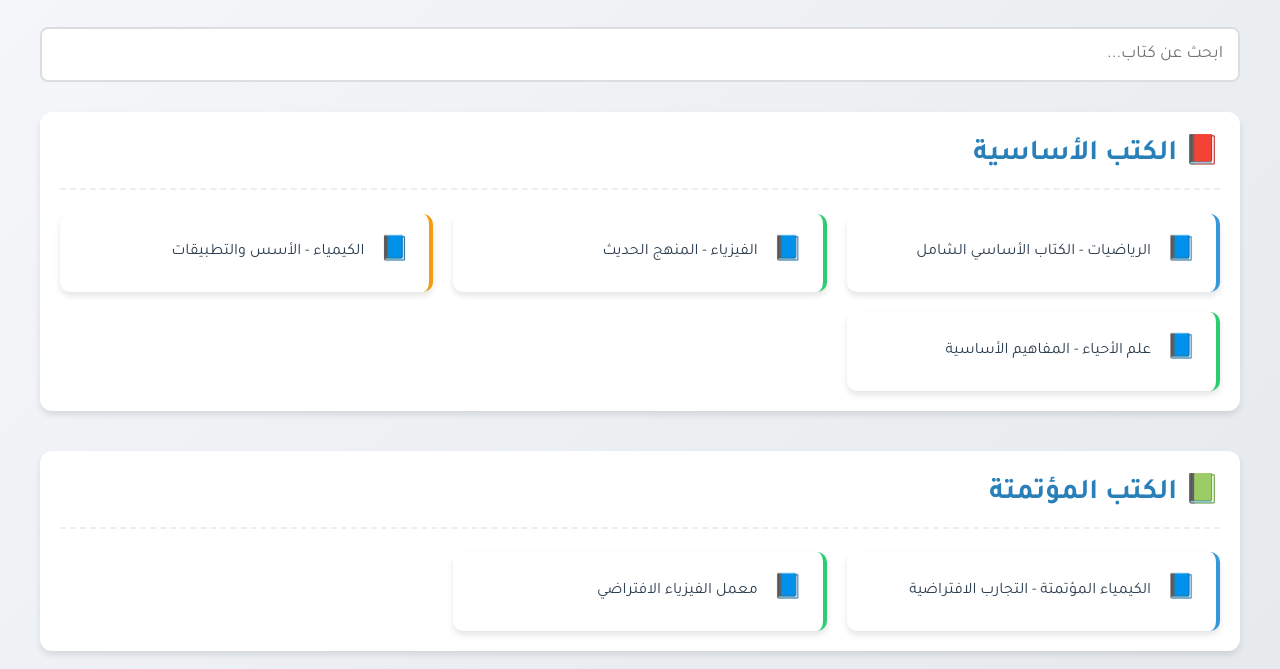
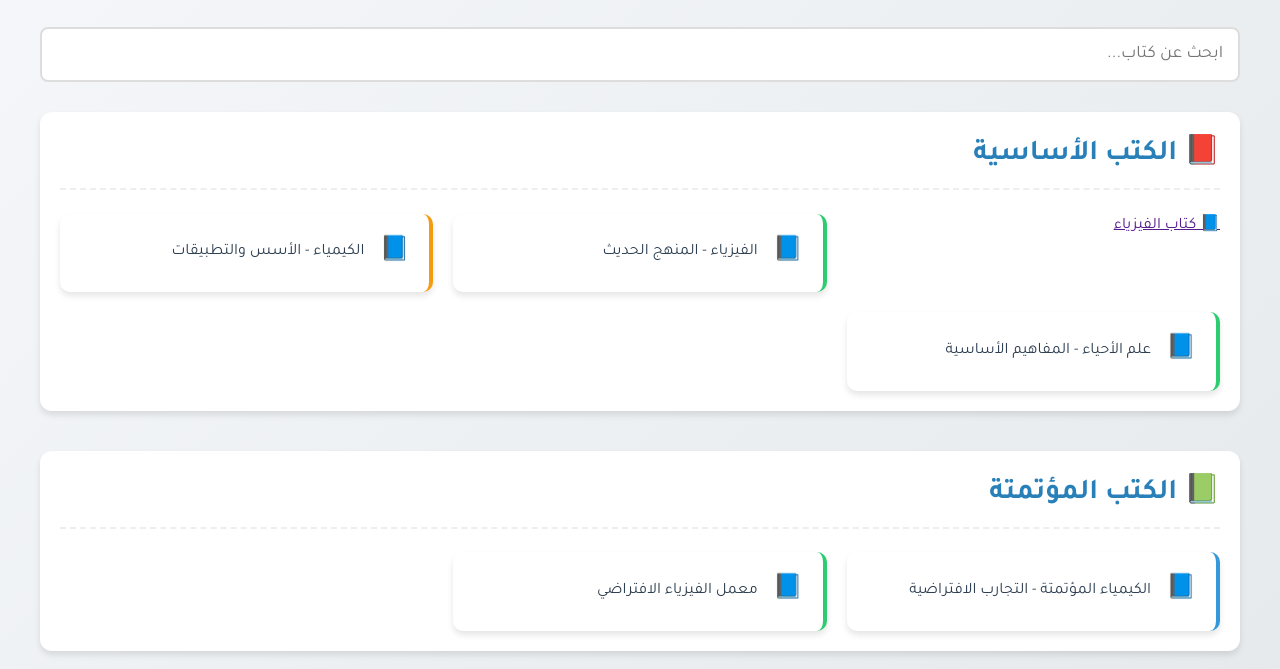
Before and after one commit to abo1fayz/adabi2, a plain HTML site: page index.html in a window 1280 px wide. Shown: the part 131-800 px from the top of the page. Drawn offline with Linux system fonts and the light colour scheme.

Commit message:
Update index.html

```diff
--- a/index.html
+++ b/index.html
@@ -178,7 +178,8 @@
     <div class="section">
       <h2>📕 الكتب الأساسية</h2>
       <div class="book-list" id="basicBooks">
-        <div class="book" onclick="download('بكلوريا اسلامية مجالس.pdf')">الرياضيات - الكتاب الأساسي الشامل</div>
+        <a class="nav-btn" href="" download>📘 كتاب الفيزياء</a>
+
         <div class="book" onclick="download('books/scientific/physics.pdf')">الفيزياء - المنهج الحديث</div>
         <div class="book" onclick="download('books/scientific/chemistry.pdf')">الكيمياء - الأسس والتطبيقات</div>
         <div class="book" onclick="download('books/scientific/biology.pdf')">علم الأحياء - المفاهيم الأساسية</div>
```
